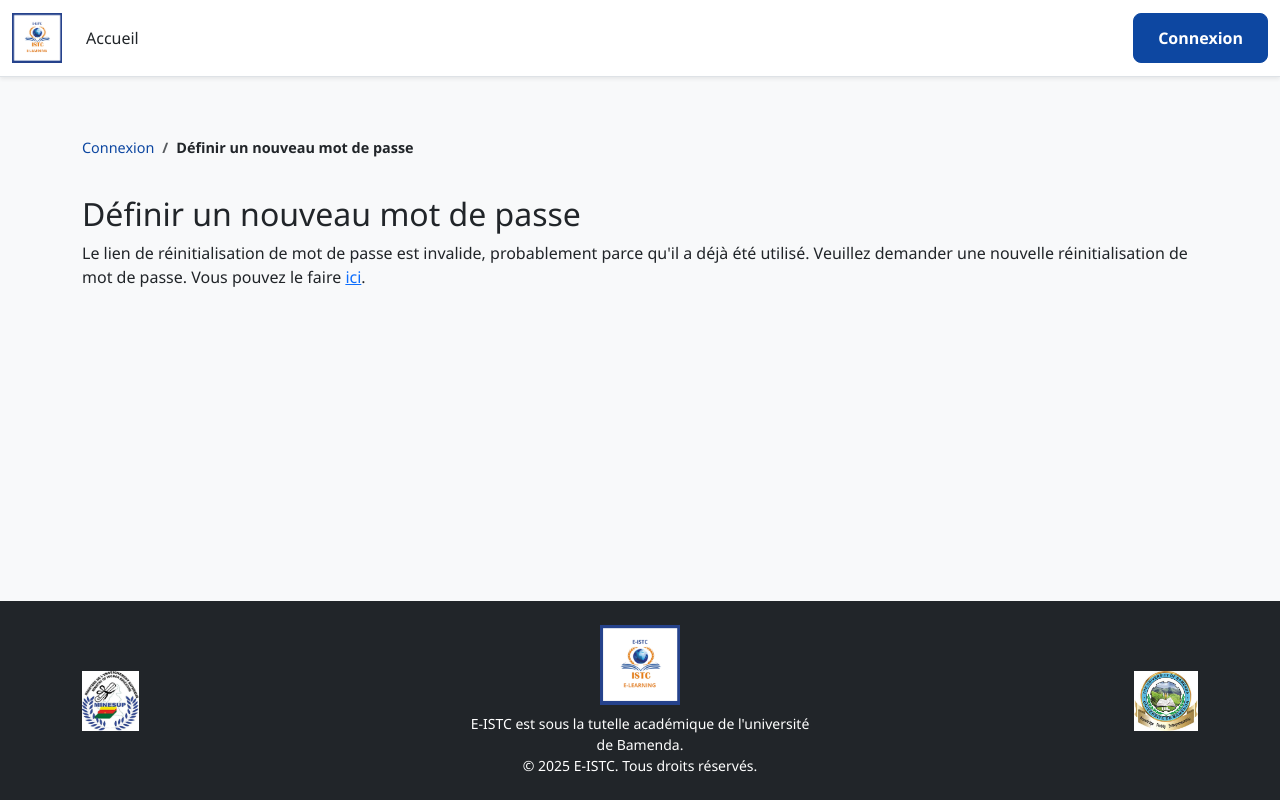
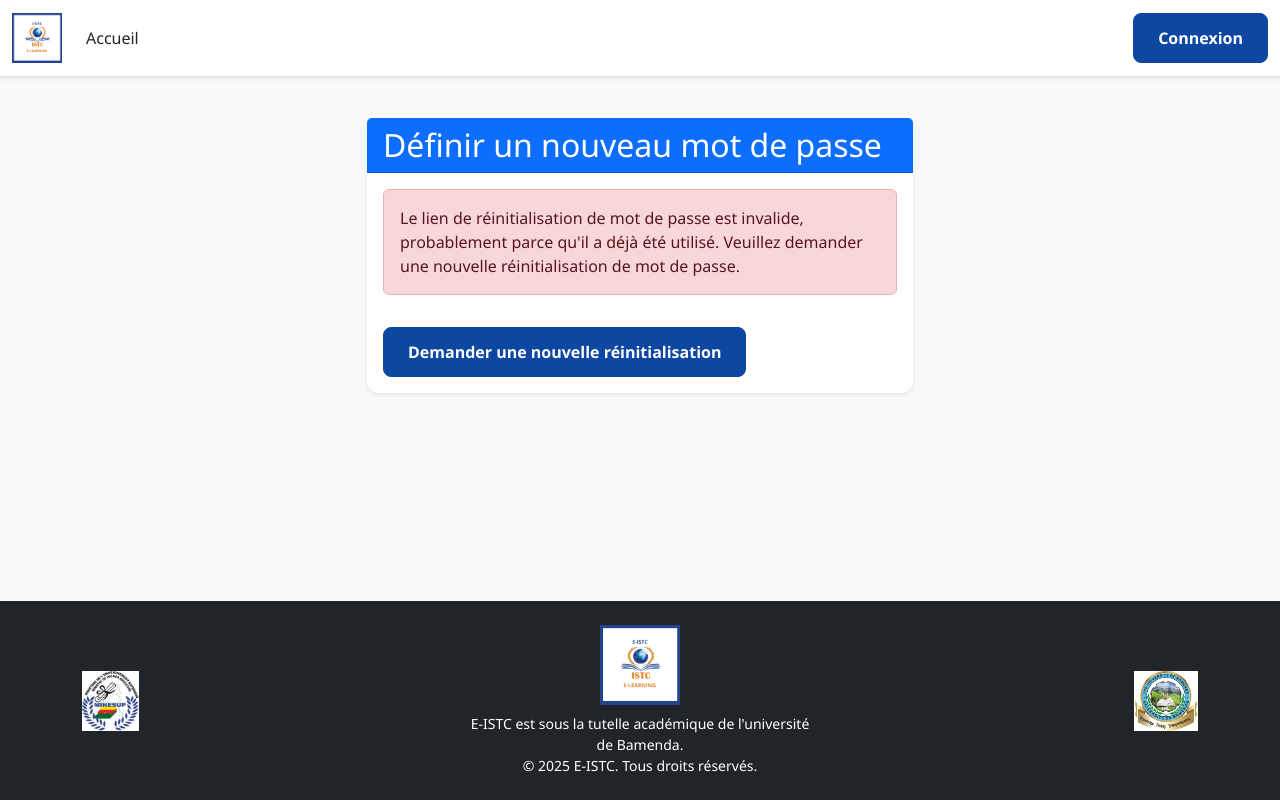
Before and after one commit to Emmanuel-365/e-istc-elearning, a Django app: page /comptes/reset/1/1/ in a window 1280 px wide. Run offline with Django 5.2, Linux system fonts and the light colour scheme; data comes from the database, SQL or seed files in the repository.

Commit message:
feat: - fixation de la navbar en haut - amelioration du design des pages du flow de modification de mot de passe

```diff
--- a/e_istc/users/templates/base.html
+++ b/e_istc/users/templates/base.html
@@ -23,8 +23,13 @@
             display: flex;
             flex-direction: column;
             min-height: 100vh;
+            padding-top: 70px; /* To compensate for fixed navbar height */
         }
         .navbar {
+            position: fixed;
+            top: 0;
+            width: 100%;
+            z-index: 1030; /* Ensure navbar stays on top */
             background-color: #ffffff;
             border-bottom: 1px solid #dee2e6;
         }
--- a/e_istc/users/templates/users/registration/password_reset_confirm.html
+++ b/e_istc/users/templates/users/registration/password_reset_confirm.html
@@ -4,21 +4,39 @@
 
 {% block content %}
 <div class="container mt-5">
-    <nav aria-label="breadcrumb">
-        <ol class="breadcrumb">
-            <li class="breadcrumb-item"><a href="{% url 'users:login' %}">Connexion</a></li>
-            <li class="breadcrumb-item active" aria-current="page">Définir un nouveau mot de passe</li>
-        </ol>
-    </nav>
-
-    <h2>Définir un nouveau mot de passe</h2>
+    <div class="row justify-content-center">
+        <div class="col-md-6">
+            <div class="card shadow-sm border-0">
+                <div class="card-header bg-primary text-white">
+                    <h2 class="mb-0">Définir un nouveau mot de passe</h2>
+                </div>
+                <div class="card-body">
                     {% if validlink %}
                         <form method="post">
                             {% csrf_token %}
-        {{ form.as_p }}
+                            {% for field in form %}
+                                <div class="mb-3">
+                                    <label for="{{ field.id_for_label }}" class="form-label">{{ field.label }}</label>
+                                    {{ field }}
+                                    {% if field.help_text %}
+                                        <div class="form-text text-muted">{{ field.help_text }}</div>
+                                    {% endif %}
+                                    {% for error in field.errors %}
+                                        <div class="invalid-feedback d-block">{{ error }}</div>
+                                    {% endfor %}
+                                </div>
+                            {% endfor %}
                             <button type="submit" class="btn btn-primary">Changer mon mot de passe</button>
                         </form>
                     {% else %}
-    <p>Le lien de réinitialisation de mot de passe est invalide, probablement parce qu'il a déjà été utilisé. Veuillez demander une nouvelle réinitialisation de mot de passe. Vous pouvez le faire <a href="{% url 'users:password_reset' %}">ici</a>.</p>
+                        <div class="alert alert-danger" role="alert">
+                            Le lien de réinitialisation de mot de passe est invalide, probablement parce qu'il a déjà été utilisé. Veuillez demander une nouvelle réinitialisation de mot de passe.
+                        </div>
+                        <a href="{% url 'users:password_reset' %}" class="btn btn-primary mt-3">Demander une nouvelle réinitialisation</a>
                     {% endif %}
+                </div>
+            </div>
+        </div>
+    </div>
+</div>
 {% endblock %}
```
Also changed, not shown: e_istc/users/templates/users/registration/password_reset_complete.html (+15 -2 lines), e_istc/users/templates/users/registration/password_reset_done.html (+16 -2 lines), e_istc/users/templates/users/registration/password_reset_form.html (+29 -13 lines). Lines whose indentation alone changed are shown as unchanged.
